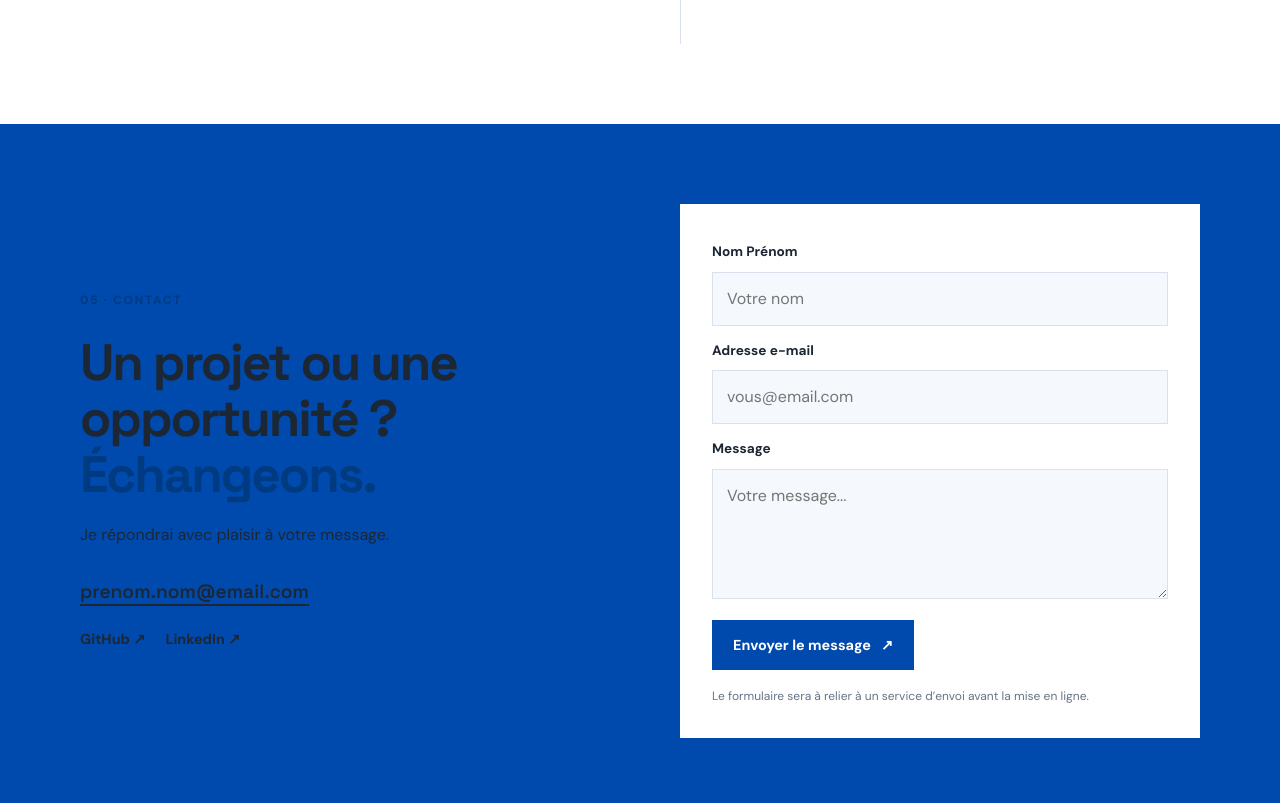
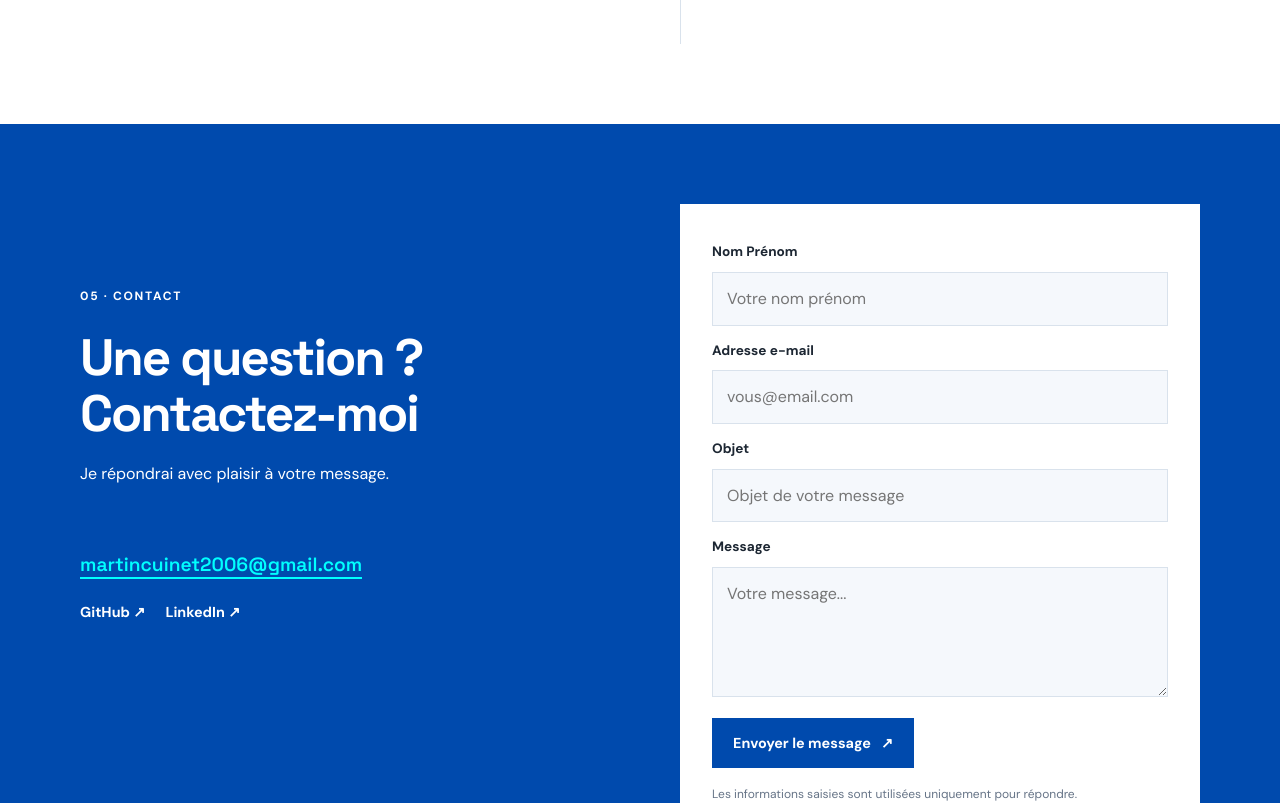
Before and after one commit to Martin-cnt/Portfolio, a Vue app: page / in a window 1280 px wide. Shown: the part 2780-3583 px from the top of the page. Built offline with nearby package versions, Linux system fonts and the light colour scheme.

Commit message:
Contact terminé

```diff
--- a/src/App.vue
+++ b/src/App.vue
@@ -182,7 +182,7 @@ function closeMenu() {
             <span>2024 — 2027</span>
             <h3>BUT Informatique</h3>
             <p><strong>IUT Nord Franche-Comté · Belfort</strong>
-              <br><em>Parcours A : Réalisation d’applications, coloration Data/IA</em></p>
+              <br><em>Parcours A : Réalisation d’applications, coloration C</em></p>
           </article>
           <article>
             <span>2021 — 2024</span>
@@ -196,25 +196,27 @@ function closeMenu() {
 
     <section id="contact" class="section contact-section">
       <div class="container contact-grid">
-        <div>
+        <div class="contact-info">
           <p class="eyebrow">05 · Contact</p>
-          <h2>Un projet ou une opportunité ?<br /><em>Échangeons.</em></h2>
+          <h2>Une question ?<br /><em>Contactez-moi</em></h2>
           <p class="contact-intro">Je répondrai avec plaisir à votre message.</p>
-          <a class="email-link" href="mailto:prenom.nom@email.com">prenom.nom@email.com</a>
+          <a class="email-link" href="mailto:martincuinet2006@gmail.com">martincuinet2006@gmail.com</a>
           <div class="social-links">
-            <a href="https://github.com/" target="_blank" rel="noreferrer">GitHub ↗</a>
-            <a href="https://www.linkedin.com/" target="_blank" rel="noreferrer">LinkedIn ↗</a>
+            <a href="https://github.com/Martin-cnt" target="_blank" rel="noreferrer">GitHub ↗</a>
+            <a href="https://www.linkedin.com/in/martin-cuinet-bbba313bb/" target="_blank" rel="noreferrer">LinkedIn ↗</a>
           </div>
         </div>
-        <form class="contact-form" @submit.prevent>
+        <form class="contact-form" action="https://formsubmit.co/martincuinet2006@gmail.com" method="POST">
           <label for="name">Nom Prénom</label>
-          <input id="name" name="name" type="text" autocomplete="name" placeholder="Votre nom" required />
+          <input id="name" name="name" type="text" autocomplete="name" placeholder="Votre nom prénom" required />
           <label for="email">Adresse e-mail</label>
           <input id="email" name="email" type="email" autocomplete="email" placeholder="vous@email.com" required />
+          <label for="subject">Objet</label>
+          <input id="subject" name="_subject" type="text" placeholder="Objet de votre message" required />
           <label for="message">Message</label>
           <textarea id="message" name="message" rows="4" placeholder="Votre message..." required></textarea>
           <button class="button button-primary" type="submit">Envoyer le message <span aria-hidden="true">↗</span></button>
-          <p class="form-note">Le formulaire sera à relier à un service d’envoi avant la mise en ligne.</p>
+          <p class="form-note">Les informations saisies sont utilisées uniquement pour répondre.</p>
         </form>
       </div>
     </section>
--- a/src/style.css
+++ b/src/style.css
@@ -106,12 +106,15 @@ h1 em {
 .timeline em { font-style: italic; color: var(--muted); }
 .timeline h3 { margin-bottom: 15px; }
 
-.contact-section { background: var(--accent); }
+.contact-section { background: var(--accent); color: var(--white); }
+.contact-section .eyebrow,
+.contact-section h2 em { color: var(--white); }
 .contact-intro { margin-top: -6px; }
-.email-link { display: inline-block; border-bottom: 2px solid var(--ink); font: 600 1.2rem 'Space Grotesk', sans-serif; margin: 16px 0 22px; }
+.email-link { display: inline-block; border-bottom: 2px solid currentColor; font: 600 1.2rem 'Space Grotesk', sans-serif; margin: 16px 0 22px; }
+.contact-section .email-link { color: #00ffff; margin-top: 50px; }
 .social-links { display: flex; gap: 20px; font-weight: 700; font-size: .9rem; }
 .contact-form { background: var(--white); padding: 32px; display: grid; gap: 9px; }
-.contact-form label { font-size: .85rem; font-weight: 700; margin-top: 5px; }
+.contact-form label { color: var(--ink); font-size: .85rem; font-weight: 700; margin-top: 5px; }
 input, textarea { width: 100%; padding: 13px 14px; border: 1px solid var(--line); background: var(--paper); font: inherit; resize: vertical; }
 input:focus, textarea:focus { outline: 2px solid var(--accent-dark); outline-offset: 2px; }
 .contact-form .button { margin-top: 12px; justify-self: start; }
@@ -120,6 +123,9 @@ input:focus, textarea:focus { outline: 2px solid var(--accent-dark); outline-off
 .footer-content { display: flex; justify-content: space-between; }
 .footer a:hover { color: var(--accent); }
 .sr-only { position: absolute; width: 1px; height: 1px; padding: 0; margin: -1px; overflow: hidden; clip: rect(0,0,0,0); white-space: nowrap; border: 0; }
+.contact-section .contact-intro p { color: #b9d0ff;}
+.contact-info {margin-top: -130px;}
+
 
 @media (max-width: 760px) {
   .container { width: min(100% - 28px, 560px); }
```
Also changed, not shown: 1 other file (tests, documents, lock files or other folders).
